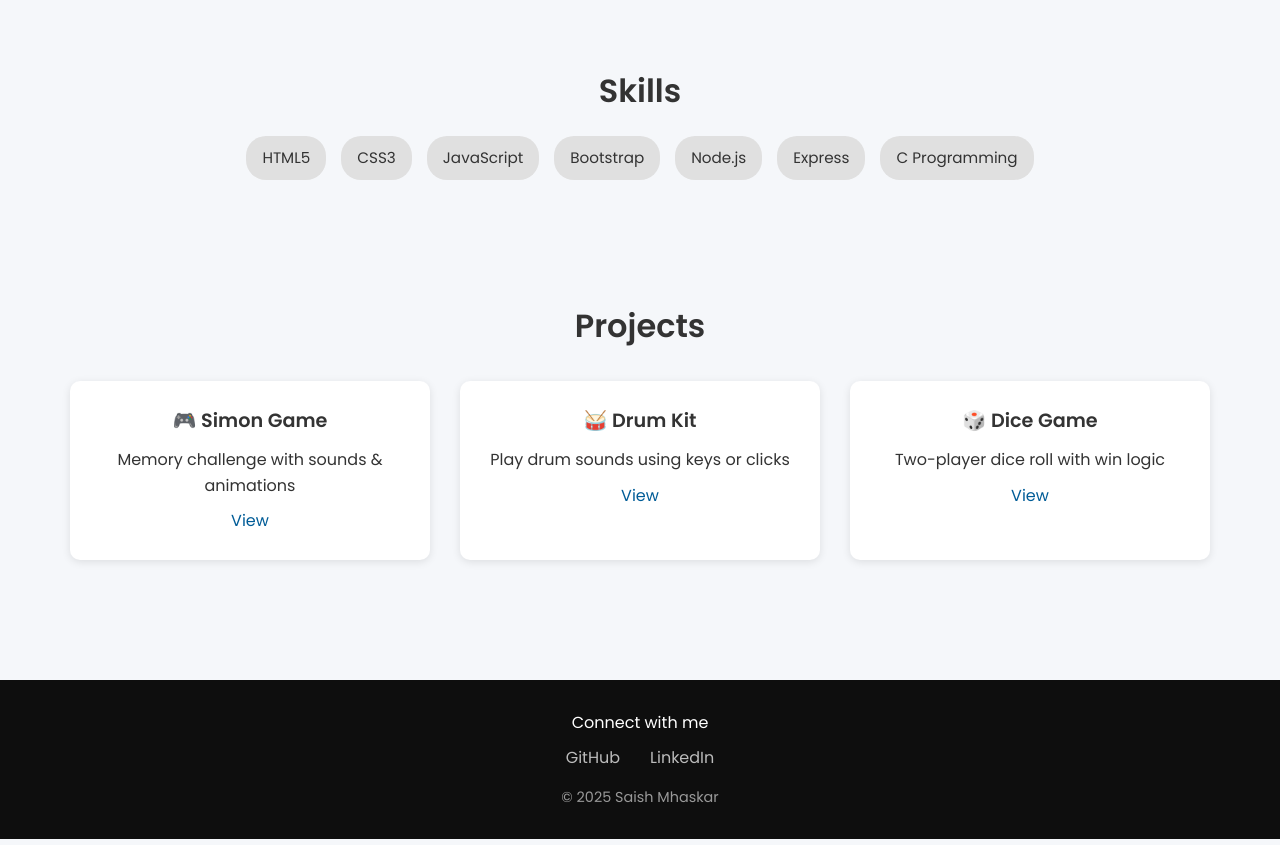
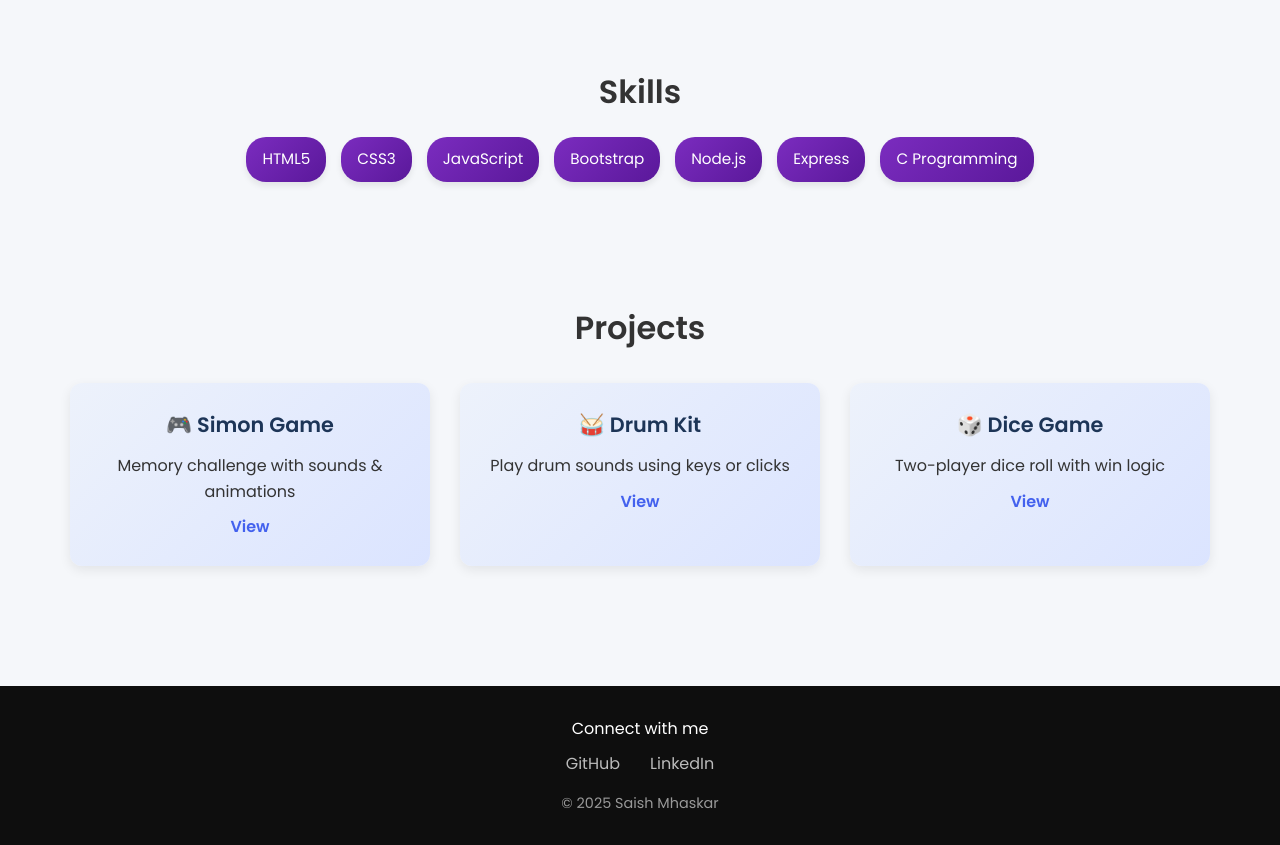
Before and after one commit to Saish-Mhaskar/Portfolio, a plain HTML site: page index.html in a window 1280 px wide. Shown: the part 1160-2005 px from the top of the page. Drawn offline with Linux system fonts and the light colour scheme.

Commit message:
Update style.css

```diff
--- a/style.css
+++ b/style.css
@@ -1,13 +1,13 @@
-
 * {
   margin: 0;
   padding: 0;
   box-sizing: border-box;
 }
 
-html{
-    scroll-behavior: smooth;
+html {
+  scroll-behavior: smooth;
 }
+
 body {
   font-family: 'Poppins', sans-serif;
   background-color: #f5f7fa;
@@ -57,19 +57,23 @@ a {
 .nav-link {
   color: #ccc;
   font-weight: 500;
-  transition: color 0.3s ease;
+  transition: all 0.3s ease;
   position: relative;
+  padding: 6px 10px;
+  border-radius: 6px;
 }
 
 .nav-link:hover {
   color: #fff;
+  background-color: #1d3557;
+  box-shadow: 0 4px 12px rgba(0, 0, 0, 0.3);
 }
 
 .nav-link::after {
   content: '';
   display: block;
   height: 2px;
-  background: #fff;
+  background: #a8dadc;
   transition: width 0.3s ease;
   width: 0;
   margin-top: 3px;
@@ -124,11 +128,19 @@ a {
 }
 
 .badge {
-  background-color: #e0e0e0;
+  background: linear-gradient(135deg, #7b2cbf, #5a189a);
+  color: #fff;
   padding: 10px 16px;
   border-radius: 20px;
   font-weight: 500;
   font-size: 0.95rem;
+  box-shadow: 0 4px 6px rgba(0, 0, 0, 0.08);
+  transition: transform 0.3s, box-shadow 0.3s;
+}
+
+.badge:hover {
+  transform: translateY(-3px);
+  box-shadow: 0 8px 15px rgba(0, 0, 0, 0.15);
 }
 
 .projects-grid {
@@ -139,29 +151,37 @@ a {
 }
 
 .project-card {
-  background-color: #fff;
+  background: linear-gradient(135deg, #edf2fb, #dbe4ff);
   padding: 25px;
-  border-radius: 10px;
-  box-shadow: 0 2px 8px rgba(0, 0, 0, 0.1);
+  border-radius: 12px;
+  box-shadow: 0 4px 12px rgba(0, 0, 0, 0.08);
   text-align: center;
+  transition: transform 0.3s, box-shadow 0.3s;
+}
+
+.project-card:hover {
+  transform: translateY(-6px);
+  box-shadow: 0 12px 24px rgba(0, 0, 0, 0.2);
 }
 
 .project-card h5 {
-  font-size: 1.2rem;
-  margin-bottom: 10px;
+  font-size: 1.3rem;
+  margin-bottom: 12px;
+  color: #1d3557;
 }
 
 .project-card a {
   display: inline-block;
   margin-top: 10px;
-  color: #005c97;
-  font-weight: 500;
+  color: #4361ee;
+  font-weight: 600;
   border-bottom: 1px solid transparent;
   transition: all 0.3s;
 }
 
 .project-card a:hover {
-  border-bottom: 1px solid #005c97;
+  color: #3a0ca3;
+  border-bottom: 1px solid #3a0ca3;
 }
 
 .footer {
```
